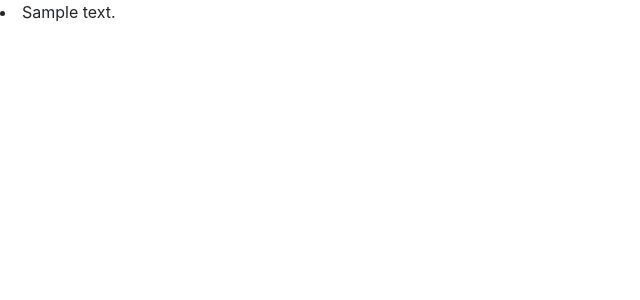
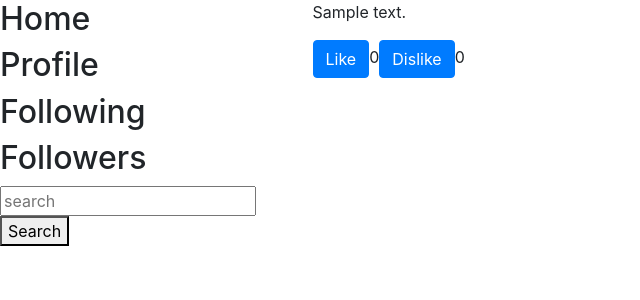
Before and after one commit to ahmedmunir/tweetme, a Django app: page / in a window 1280 px wide. Before the commit the part shown is almost empty. Shown: the top 300 px of the page, without its empty margins (0-640 px from the left). Run offline with Django 3.2, Linux system fonts and the light colour scheme; tables that the repository leaves empty hold one stand-in row (values such as "Sample post"); some libraries are stand-ins or nearby versions.

Commit message:
Divide home page into 2 separate columns with simple CSS style

```diff
--- a/templates/pages/base.html
+++ b/templates/pages/base.html
@@ -13,8 +13,31 @@
     <title>{% block title %}{% endblock title %}</title>
   </head>
   <body>
-    {% block content %}
-    {% endblock content %}
+    <div class='row'>
+      <div class='col-sm-3 col-md-3 col-lg-3 nav_links'>
+        <a style='display: block'>
+          <h2>Home</h2>
+        </a>
+        <a style='display: block'>
+          <h2>Profile</h2>
+        </a>
+        <a style='display: block'>
+          <h2>Following</h2>
+        </a>
+        <a style='display: block'>
+          <h2>Followers</h2>
+        </a>
+        <div>
+          <input type="text" placeholder="search" name="search">
+          <button class='search'>Search</button>
+        </div>
+      </div>
+      <div class='col-sm-3 col-md-3 col-lg-3 nav'>
+        {% block content %}
+        {% endblock content %}
+
+      </div>
+    </div>
 
     <!-- Optional JavaScript -->
     <!-- jQuery first, then Popper.js, then Bootstrap JS -->
--- a/templates/pages/home.html
+++ b/templates/pages/home.html
@@ -35,9 +35,45 @@
 
             // Display tweets
             data['tweets'].forEach(tweet => {
-                let li_Element = document.createElement('li');
-                li_Element.innerHTML = tweet['content'];
-                tweetsElement.insertAdjacentElement('beforeend', li_Element);
+
+                // Tweet Element Container
+                let tweet_Element = document.createElement('div');
+                tweet_Element.setAttribute('data-id', tweet['id']);
+                tweet_Element.classList.add('tweet_container');
+
+                // Tweet Text
+                let tweet_text = document.createElement('p');
+                tweet_text.classList.add('tweet_text');
+                tweet_text.innerHTML = tweet['content'];
+
+                // Tweet Like button
+                let like_button = document.createElement('button');
+                like_button.classList.add('btn');
+                like_button.classList.add('btn-primary');
+                like_button.innerHTML = 'Like';
+
+                // Number of likes
+                let likes_number = document.createElement('span');
+                likes_number.innerHTML = '0';
+
+                // Tweet Displike button
+                let dislike_button = document.createElement('button');
+                dislike_button.classList.add('btn');
+                dislike_button.classList.add('btn-primary');
+                dislike_button.innerHTML = 'Dislike';
+
+                // Number of Dislikes
+                let dislikes_number = document.createElement('span');
+                dislikes_number.innerHTML = '0';
+
+                // Insert All elements inside Div that will contain them
+                tweet_Element.insertAdjacentElement('beforeend', tweet_text);
+                tweet_Element.insertAdjacentElement('beforeend', like_button);
+                tweet_Element.insertAdjacentElement('beforeend', likes_number);
+                tweet_Element.insertAdjacentElement('beforeend', dislike_button);
+                tweet_Element.insertAdjacentElement('beforeend', dislikes_number);
+                tweetsElement.insertAdjacentElement('beforeend', tweet_Element);
+
             });
         })
 
```
